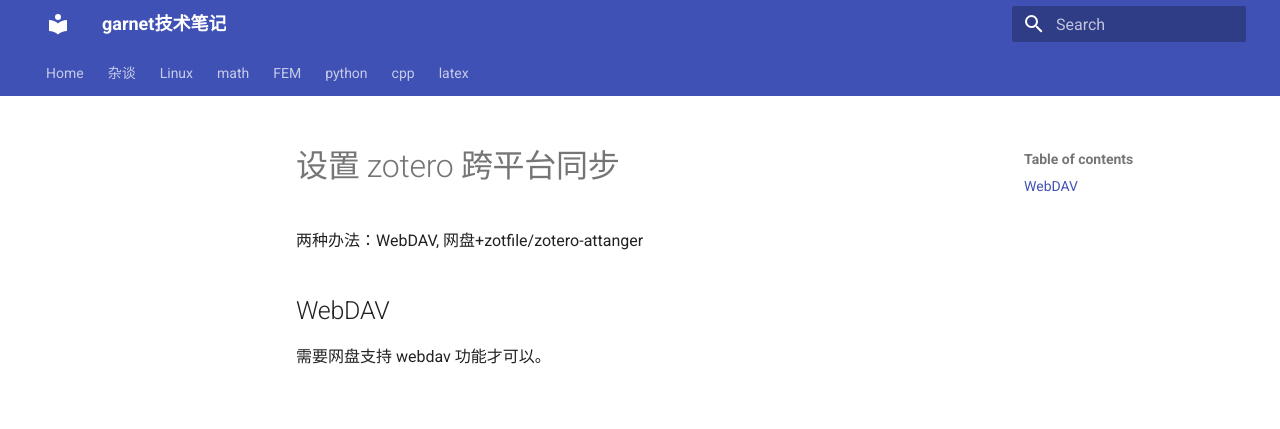
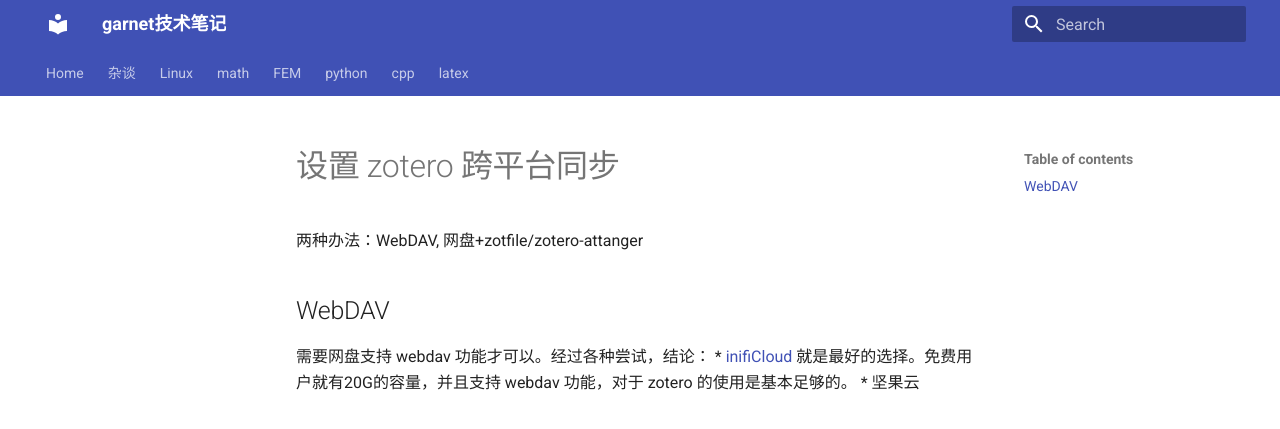
Before and after one commit to ymma98/technotes, an MkDocs documentation site: the page built from docs/杂谈/设置zotero跨平台同步.md, in a window 1280 px wide. Shown: the top 429 px of the page. Built offline with MkDocs 1.6.1 and Material for MkDocs 9.7.7, drawn with Linux system fonts in a browser that asks for light colours.

Commit message:
docs/杂谈/设置zotero跨平台同步.md updated from https://stackedit.cn/

```diff
--- a/docs/杂谈/设置zotero跨平台同步.md
+++ b/docs/杂谈/设置zotero跨平台同步.md
@@ -4,7 +4,9 @@
 
 ## WebDAV
 
-需要网盘支持 webdav 功能才可以。
+需要网盘支持 webdav 功能才可以。经过各种尝试，结论：
+* [inifiCloud](https://infini-cloud.net/en/) 就是最好的选择。免费用户就有20G的容量，并且支持 webdav 功能，对于 zotero 的使用是基本足够的。
+* 坚果云
 <!--stackedit_data:
-eyJoaXN0b3J5IjpbLTEwNjcyNTk0NTJdfQ==
+eyJoaXN0b3J5IjpbNTgzNDkwOTgwXX0=
 -->
```
